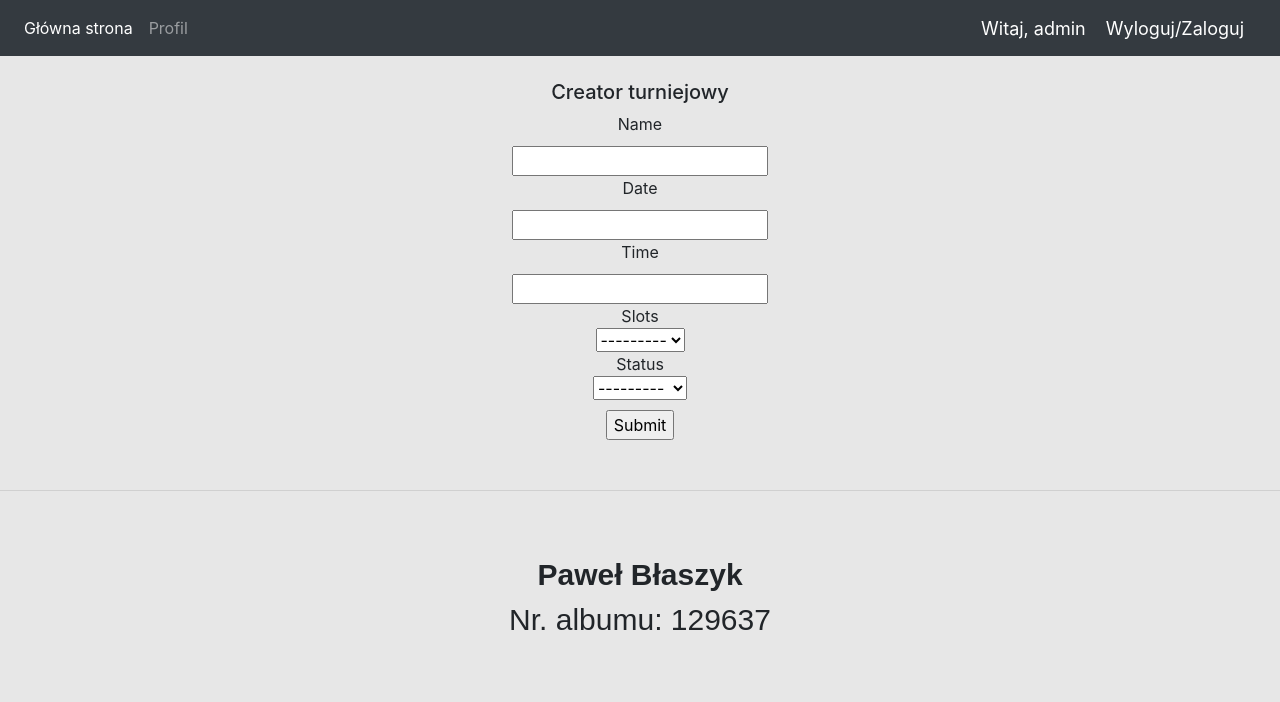
After one commit to pawllk/Projekt-3, a Django app: page /contest_creation/ in a window 1280 px wide. The commit adds this page. Shown: the top 702 px of the page. Run offline with Django 4.2, Linux system fonts and the light colour scheme; a user stored in the database is signed in; some libraries are stand-ins or nearby versions.

Commit message:
Startig to looks good

```diff
--- a/contest/forms.py
+++ b/contest/forms.py
@@ -1,6 +1,7 @@
 from django.contrib.auth.forms import UserCreationForm
 from django.contrib.auth.models import User
 from django import forms
+from .models import Tournament
 
 class CreateUserForm(UserCreationForm):
 
@@ -9,3 +10,15 @@ class CreateUserForm(UserCreationForm):
 	class Meta:
 		model = User
 		fields = ['username', 'email', 'date', 'password1', 'password2']
+
+class ContestFilter(forms.ModelForm):
+
+    class Meta:
+        model = Tournament
+        fields = '__all__'
+
+class CreateContestForm(forms.ModelForm):
+
+    class Meta:
+        model = Tournament
+        fields = ['name', 'date', 'time', 'slots', 'status']
--- a/contest/models.py
+++ b/contest/models.py
@@ -1,4 +1,3 @@
-from pickle import TRUE
 from django.db import models
 from django.contrib.auth.models import User
 
@@ -9,7 +8,7 @@ class Player(models.Model):
     date = models.DateField(auto_now_add=False, null=True)
 
     def __str__(self) -> str:
-        return f"{(self.id-1)}-{self.name}"
+        return f"{self.id}-{self.name}"
 
 class Tournament(models.Model):
     SLOTS = (
@@ -26,9 +25,12 @@ class Tournament(models.Model):
         ('ENDED','ENDED')
     )
 
-    player = models.ForeignKey(to=Player, on_delete=models.CASCADE, null=TRUE)
+    player = models.ForeignKey(to=Player, on_delete=models.CASCADE, null=True)
     name = models.CharField(max_length=200, verbose_name="Name", null=True)
     date = models.DateField(auto_now_add=False, null=True)
     time = models.TimeField(auto_now_add=False, null=True)
     slots = models.CharField(max_length=200, verbose_name="Slots", choices=SLOTS, null=True)
     status = models.CharField(max_length=200, verbose_name="Status", choices=STATUS, null=True)
+
+    def __str__(self) -> str:
+         return f"{self.id}-{self.name}-{self.status}"
--- a/contest/urls.py
+++ b/contest/urls.py
@@ -6,4 +6,6 @@ urlpatterns = [
     path('login/', views.login_page, name="login_page"),
     path('register/', views.register_page, name="register_page"),
     path('logout/', views.logout_page, name="logout_page"),
+    path('profile/<str:pk>/', views.profile_page, name="profile_page"),
+    path('contest_creation/', views.contestcreator_page, name="contestcreator_page")
 ]
--- a/contest/views.py
+++ b/contest/views.py
@@ -1,42 +1,33 @@
 from multiprocessing import context
+from unicodedata import name
 from django.shortcuts import render
 from django.shortcuts import redirect
 from django.contrib.auth import authenticate
 from django.contrib.auth import login
 from django.contrib.auth import logout
 from django.contrib import messages
+from .models import Player
+from .models import Tournament
+from .forms import CreateUserForm
+from .forms import CreateContestForm
 
-from .models import Player
-from .forms import CreateUserForm
 # Create your views here.
 def start_page(request):
-    context = {}
+    tournaments = Tournament.objects.all()
+    context = {'tournaments': tournaments}
     return render(request, 'dashboard.html', context)
 
-def login_page(request):
-    if request.user.is_authenticated:
-        return redirect('start_page')
-    else:
-        if request.method == 'POST':
-            name = request.POST.get('username')
-            key = request.POST.get('password')
-            user = authenticate(request, username=name, password=key)
-            if user is not None:
-                login(request, user)
-                return redirect('start_page')
-            else:
-                messages.info('request', 'Username or Password is incorrect')
-    context = {}
-    return render(request, 'login.html', context)
-
-
+# Register view
 def register_page(request):
     if request.user.is_authenticated:
         return redirect('start_page')
+
     else:
         form = CreateUserForm()
+
         if request.method == 'POST':
             form = CreateUserForm(request.POST)
+
             if form.is_valid():
                 user = form.save()
                 username = form.cleaned_data.get('username')
@@ -47,9 +38,62 @@ def register_page(request):
                     date=date)
                 messages.success(request, 'Account was created for ' + username)
                 return redirect('login_page')
+
         context = {'form':form}
         return render(request, 'register.html', context)
 
+# Login view
+def login_page(request):
+    if request.user.is_authenticated:
+        return redirect('start_page')
+
+    else:
+
+        if request.method == 'POST':
+            name = request.POST.get('username')
+            key = request.POST.get('password')
+            user = authenticate(request, username=name, password=key)
+
+            if user is not None:
+                login(request, user)
+                return redirect('profile_page')
+            else:
+                messages.info('request', 'Username or Password is incorrect')
+        context = {}
+        return render(request, 'login.html', context)
+
+# Logout view
 def logout_page(request):
     logout(request)
     return redirect('login_page')
+
+# User profile view
+def profile_page(request, pk):
+    if request.user.is_authenticated:
+        user = request.user
+        player = Player.objects.get(id=pk)
+        context = {'user' : user, 'player' : player}
+        return render(request, 'profile.html', context)
+    else:
+        return redirect('login_page')
+
+# Tournament generator view
+def contestcreator_page(request):
+    if request.user.is_authenticated:
+        form = CreateContestForm()
+
+        if request.method == 'POST':
+            form = CreateContestForm(request.POST)
+
+            if form.is_valid():
+                contest = form.save()
+                player = Player.objects.get(name=request.user)
+                contest.player = player
+                contest.save()
+                return redirect('start_page')
+
+        context = {'form':form}
+        return render(request, 'contest_creator.html', context)
+
+    else:
+        return redirect('login_page')
--- a/static/css/start.css
+++ /dev/null
@@ -1,5 +0,0 @@
-.hello-msg{
-    font-size: 18px;
-    color: #fff;
-    margin-right: 20px;
-}
--- /dev/null
+++ b/templates/contest_creator.html
@@ -0,0 +1,56 @@
+{% extends 'start.html' %}
+{% block content %}
+<style>
+	.contest-creator{
+		text-align: center;
+	}
+
+	form{
+		margin-bottom: 50px;
+	}
+
+	input{
+		margin-top: 10px;
+	}
+</style>
+<br>
+<div class="contest-creator">
+	<h5>Creator turniejowy</h5>
+	<form method="POST" action="">
+		{% csrf_token %}
+		<div>
+			<div>
+				<span>{{form.name.label}}</span>
+			</div>
+			{{form.name}}
+		</div>
+		<div>
+			<div>
+				<span>{{form.date.label}}</span>
+			</div>
+			{{form.date}}
+		</div>
+		<div>
+			<div>
+				<span>{{form.time.label}}</span>
+			</div>
+			{{form.time}}
+		</div>
+		<div>
+			<div>
+				<span>{{form.slots.label}}</span>
+			</div>
+			{{form.slots}}
+		</div>
+		<div>
+			<div>
+				<span>{{form.status.label}}</span>
+			</div>
+			{{form.status}}
+		</div>
+		<input type="submit" name="Stwórz">
+	</form>
+	{{form.errors}}
+</div>
+<hr>
+{% endblock %}
--- /dev/null
+++ b/templates/footer.html
@@ -0,0 +1,13 @@
+<footer>
+    <b>Paweł Błaszyk</b>
+    <p>Nr. albumu: 129637</p>
+</footer>
+
+<style>
+    footer{
+    padding: 45px;
+    text-align: center;
+    font-size: 30px;
+    font-family: sans-serif;
+}
+</style>
--- a/templates/navbar.html
+++ b/templates/navbar.html
@@ -5,14 +5,21 @@
   <div class="collapse navbar-collapse" id="navbarNav">
     <ul class="navbar-nav">
       <li class="nav-item active">
-        <a class="nav-link" href="">Dashboard</a>
+        <a class="nav-link" href="{% url 'start_page' %}">Główna strona</a>
       </li>
       <li class="nav-item">
-        <a class="nav-link" href="">Products</a>
+        <a class="nav-link" href="{% url 'profile_page' %}">Profil</a>
       </li>
     </ul>
   </div>
+  <span class="hello-msg">Witaj, {{request.user}}</span>
+  <span ><a  class="hello-msg" href="{% url 'logout_page' %}">Wyloguj/Zaloguj</a></span>
+</nav>
 
-  <span class="hello-msg">Hello, {{request.user}}</span>
-  <span ><a  class="hello-msg" href="{% url 'logout_page' %}">Logout</a></span>
-</nav>
+<style>
+  .hello-msg{
+    font-size: 18px;
+    color: #fff;
+    margin-right: 20px;
+}
+</style>
--- a/templates/register.html
+++ b/templates/register.html
@@ -56,7 +56,7 @@
                             </div>
                         </form>
                     </div>
-
+                    {{form.errors}}
                     <div class="mt-4">
                         <div class="d-flex justify-content-center links">
                             Already have an account? <a href="{% url 'login_page' %}" class="ml-2">Login</a>
--- a/templates/start.html
+++ b/templates/start.html
@@ -5,15 +5,20 @@
     <head>
         <meta charset="utf-8">
         <title>Main page</title>
+        <link rel="stylesheet" type="text/css" href="{% static '/css/start.css' %}">
         <link rel="stylesheet" href="https://cdn.jsdelivr.net/npm/bootstrap@4.0.0/dist/css/bootstrap.min.css"
             integrity="sha384-Gn5384xqQ1aoWXA+058RXPxPg6fy4IWvTNh0E263XmFcJlSAwiGgFAW/dAiS6JXm" crossorigin="anonymous">
-        <link rel="stylesheet" type="text/css" href="{% static '/css/start.css' %}">
         <script src="https://code.jquery.com/jquery-3.2.1.slim.min.js" integrity="sha384-KJ3o2DKtIkvYIK3UENzmM7KCkRr/rE9/Qpg6aAZGJwFDMVNA/GpGFF93hXpG5KkN"
             crossorigin="anonymous"></script>
         <script src="https://cdn.jsdelivr.net/npm/popper.js@1.12.9/dist/umd/popper.min.js"
         integrity="sha384-ApNbgh9B+Y1QKtv3Rn7W3mgPxhU9K/ScQsAP7hUibX39j7fakFPskvXusvfa0b4Q" crossorigin="anonymous"></script>
         <script src="https://cdn.jsdelivr.net/npm/bootstrap@4.0.0/dist/js/bootstrap.min.js"
         integrity="sha384-JZR6Spejh4U02d8jOt6vLEHfe/JQGiRRSQQxSfFWpi1MquVdAyjUar5+76PVCmYl" crossorigin="anonymous"></script>
+        <style>
+            body{
+                background-color: #e7e7e7;
+            }
+        </style>
     </head>
 
     <body>
@@ -26,7 +31,9 @@
 
             {% endblock %}
         </div>
-        <hr>
 
+        <div>
+            {% include 'footer.html' %}
+        </div>
     </body>
 </html>
```
Also changed, not shown: templates/dashboard.html (+20 -17 lines), templates/profile.html (added, +75 -0 lines), db.sqlite3.
